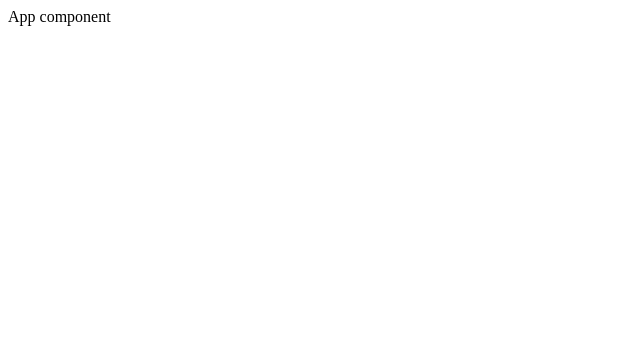
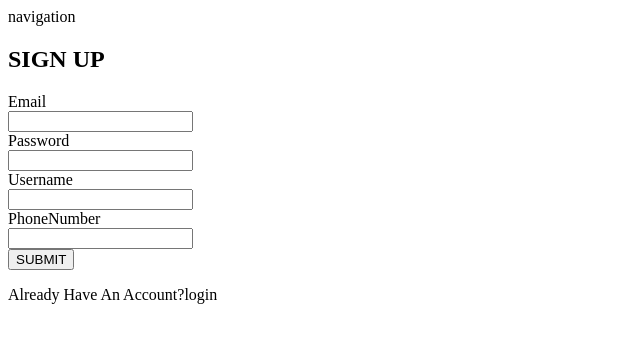
Before and after one commit to alnabale2000/Umniah-assignment, a React (Create React App) app in the folder frontend/: page /signup in a window 1280 px wide. Shown: the top 342 px of the page, without its empty margins (0-640 px from the left). Built offline with nearby package versions, Linux system fonts and the light colour scheme.

Commit message:
Sign Up + Fix CORS Erorr

```diff
--- a/frontend/package.json
+++ b/frontend/package.json
@@ -9,6 +9,7 @@
     "axios": "^0.21.1",
     "dotenv": "^10.0.0",
     "jsonwebtoken": "^8.5.1",
+    "jwt-decode": "^3.1.2",
     "react": "^17.0.2",
     "react-dom": "^17.0.2",
     "react-redux": "^7.2.6",
--- a/frontend/src/App.js
+++ b/frontend/src/App.js
@@ -1,8 +1,16 @@
 import React from 'react';
-import { Route } from 'react-router-dom';
+import { Route, Routes } from "react-router-dom";
+import SignUp from "./components/auth/signup";
+import Navigation from './components/navigation';
 
 const App = () => {
-	return <div className="App">App component</div>;
+	return <div className="App">
+		<Navigation/>
+		{/* <SignUp/> */}
+		<Routes>
+			<Route path ='/signup' element={<SignUp/>}/>
+		</Routes>
+	</div>;
 };
 
 export default App;
--- /dev/null
+++ b/frontend/src/components/auth/signup.js
@@ -0,0 +1,124 @@
+import React, { useState } from "react";
+import { useNavigate } from "react-router-dom";
+import axios from "axios";
+
+const SignUp = () => {
+    const navigate = useNavigate();
+
+    const [username, setUsername] = useState("");
+    const [email, setEmail] = useState("");
+    const [password, setPassword] = useState("");
+    const [phoneNumber, setPhoneNumber] = useState("");
+    const [message, setMessage] = useState("");
+
+    async function addNewUser() {
+        try {
+            //client validation
+            if (!username || !email || !password ||!phoneNumber) {
+                setMessage("Please fill all the info");
+            } else {
+                await axios
+                    .post("http://localhost:8000/users", {
+                        username,
+                        email,
+                        password,
+                    })
+                    .then((response) => {
+                        if (response) {
+                            setMessage("The user has been created successfully ");
+                            setTimeout(()=> {
+                                navigate("/login");
+                            }, 2000);
+                        } else {
+                            setMessage("Error happened while register, please try again");
+                        }
+                    });
+            }
+        } catch (error) {
+            setMessage("Error 5000 happened while register, please try again");
+            setTimeout(() => {
+                setMessage("");
+            }, 3000);
+            throw error;
+        }
+        setTimeout(() => {
+            setMessage("");
+        }, 3000);
+    }
+    const handleSubmit = (e) => {
+        e.preventDefault();
+        addNewUser();
+    };
+
+    return (
+        <main className="login-body">
+            <div className="login-box">
+                <h2 className="login-top-text">SIGN UP</h2>
+                <form onSubmit={handleSubmit}>
+
+                    <div className="login-input-box">
+                        <label className="login-label">Email</label>
+                        <br />
+                        <input
+                            className="login-input"
+                            type="email"
+                            onChange={(e) => setEmail(e.target.value)}
+                            required
+                        />
+                    </div>
+                    <div className="login-input-box">
+                        <label className="login-label">Password</label>
+                        <br />
+
+                        <input
+                            className="login-input"
+                            type="password"
+                            onChange={(e) => setPassword(e.target.value)}
+                            required
+                        />
+                    </div>
+                    <div className="login-input-box">
+                        <label className="login-label">Username</label>
+                        <br />
+                        <input
+                            className="login-input"
+                            type="text"
+                            onChange={(e) => setUsername(e.target.value)}
+                            required
+                        />
+                    </div>
+                    <div className="login-input-box">
+                        <label className="login-label">PhoneNumber</label>
+                        <br />
+                        <input
+                            className="login-input"
+                            type="text"
+                            onChange={(e) => setPhoneNumber(e.target.value)}
+                            required
+                        />
+                    </div>
+                    <button onClick={handleSubmit} className="login-submit-btn">
+                        SUBMIT
+                    </button>
+                    <div className="divider"></div>
+
+                    {/* Avoiding extra white space*/}
+                    <p className={message === "" ? "" : "form-message"}>{message} </p>
+                    <p className="footer-login-text">
+                        Already Have An Account?
+                        <span
+                            className="switch-link"
+                            onClick={() => {
+                                navigate("/login");
+                            }}
+                        >
+                            login
+                        </span>
+                    </p>
+                </form>
+            </div>
+        </main>
+    );
+};
+
+export default SignUp;
--- /dev/null
+++ b/frontend/src/components/navigation.js
@@ -0,0 +1,9 @@
+import React from 'react'
+
+const Navigation = () => {
+  return (
+    <div>navigation</div>
+  )
+}
+
+export default Navigation
--- a/frontend/src/reducers/index.js
+++ b/frontend/src/reducers/index.js
@@ -1,9 +1,10 @@
 import { createStore, combineReducers } from "redux";
 
+import loginReducer from "./login";
 
 
 const reducers = combineReducers({
-
+    loginReducer
 });
 const store = createStore(reducers);
 
```
Also changed, not shown: frontend/src/components/auth/login.js (added), 2 other files (tests, documents, lock files or other folders).
